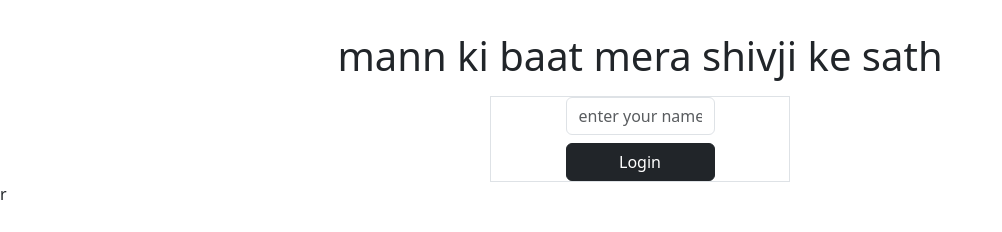
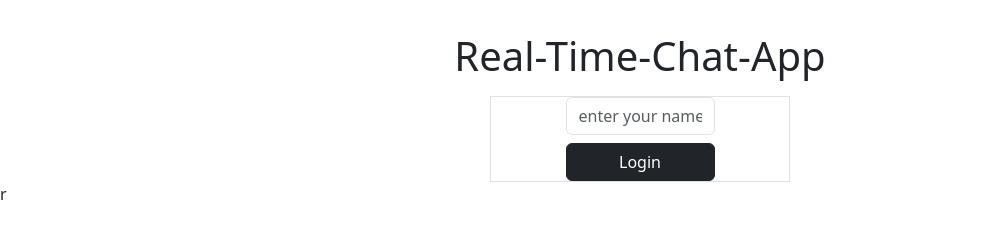
Before and after one commit to Srishti-Agarwal-984/Chatting-app, a website: page public/index.html in a window 1280 px wide. Shown: the whole page, without its empty margins (0-1002 px from the left). Drawn offline with nearby package versions, Linux system fonts and the light colour scheme; no server answers.

Commit message:
Update header title to 'Real-Time-Chat-App'

```diff
--- a/public/index.html
+++ b/public/index.html
@@ -18,7 +18,7 @@
     </style>
 </head>
 <body>
-    <h1 class="display-6 text-center mt-4 p-2">mann ki baat mera shivji ke sath</h1>
+    <h1 class="display-6 text-center mt-4 p-2">Real-Time-Chat-App</h1>
     <section id="login" class="border mx-auto" style="width: 300px;">
         <div>
 
```
